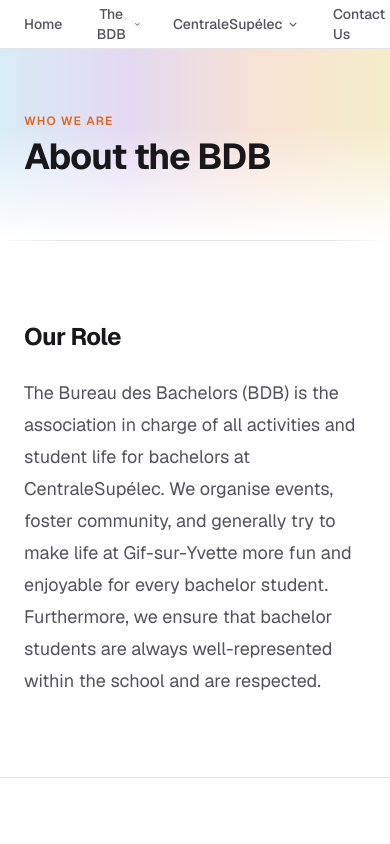
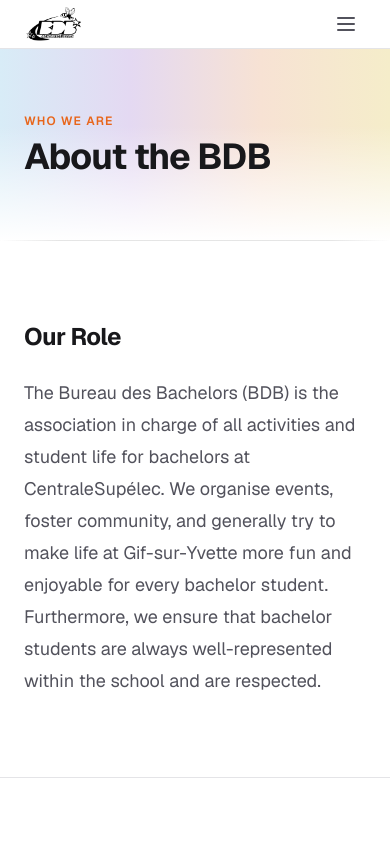
Before and after one commit to chordeaux/bdb-site, a Next.js app: page /about in a window 390 px wide. Shown: the top 844 px of the page. Built offline with nearby package versions, Linux system fonts and the light colour scheme.

Commit message:
made mobile-friendly

```diff
--- a/src/app/contact/page.tsx
+++ b/src/app/contact/page.tsx
@@ -30,7 +30,7 @@
 
 const colsClass: Record<number, string> = {
     3: "grid-cols-1 sm:grid-cols-2 lg:grid-cols-3",
-    4: "grid-cols-2 lg:grid-cols-4",
+    4: "grid-cols-1 sm:grid-cols-2 lg:grid-cols-4",
 };
 
 function Section({ title, members, cols = 3 }: { title: string; members: Member[]; cols?: number }) {
--- a/src/app/page.tsx
+++ b/src/app/page.tsx
@@ -37,12 +37,12 @@
               alt="BDB logo"
               width={550}
               height={300}
-              className="mx-auto block"
+              className="mx-auto block w-full max-w-[240px] sm:max-w-[380px] md:max-w-[550px] h-auto"
               priority
             />
           </FadeIn>
           <FadeIn delay={200} direction="up" duration={800}>
-            <h1 style={{ fontFamily: 'var(--font-melodrama)' }} className="text-8xl font-bold leading-tight tracking-tight text-zinc-900 dark:text-zinc-50">
+            <h1 style={{ fontFamily: 'var(--font-melodrama)' }} className="text-4xl sm:text-6xl md:text-8xl font-bold leading-tight tracking-tight text-zinc-900 dark:text-zinc-50">
               Bureau des Bachelors
             </h1>
           </FadeIn>
@@ -126,7 +126,7 @@
             </h2>
           </FadeIn>
           <FadeIn delay={150} duration={700}>
-            <div className="flex flex-wrap items-center justify-center gap-12">
+            <div className="flex flex-wrap items-center justify-center gap-8 sm:gap-12">
               <SGLogo className="" />
               <Image
                 src="/Auto-ecole-Paris-Saclay-Gif-blanc.png"
--- a/src/components/Navbar.tsx
+++ b/src/components/Navbar.tsx
@@ -55,7 +55,21 @@
   );
 }
 
+const bdbItems: DropdownItem[] = [
+  { label: "About", href: "/about" },
+  { label: "Events", href: "/events" },
+  { label: "Clubs", href: "/clubs" },
+  { label: "Member Portal", href: "https://my.bdbcs.fr/login/", external: true },
+];
+
+const csItems: DropdownItem[] = [
+  { label: "The Centrale Bachelor Program", href: "/program" },
+  { label: "Useful Links", href: "/links" },
+];
+
 export default function Navbar() {
+  const [mobileOpen, setMobileOpen] = useState(false);
+
   return (
     <nav className="sticky top-0 z-10 border-b border-zinc-200 bg-white/80 backdrop-blur dark:border-zinc-800 dark:bg-zinc-950/80">
       <div className="mx-auto flex max-w-6xl items-center justify-between px-6 py-1">
@@ -63,7 +77,8 @@
           <Image src="/logo.png" alt="BDB logo" width={60} height={60} />
         </a>
 
-        <div className="flex items-center gap-8">
+        {/* Desktop nav */}
+        <div className="hidden md:flex items-center gap-8">
           <a
             href="/"
             className="animate-in fade-in slide-in-from-top-2 fill-mode-both duration-500 delay-100 text-sm font-medium text-zinc-600 hover:text-brand-blue dark:text-zinc-400 dark:hover:text-brand-blue"
@@ -72,25 +87,11 @@
           </a>
 
           <div className="animate-in fade-in slide-in-from-top-2 fill-mode-both duration-500 delay-200">
-            <NavDropdown
-              label="The BDB"
-              items={[
-                { label: "About", href: "/about" },
-                { label: "Events", href: "/events" },
-                { label: "Clubs", href: "/clubs" },
-                { label: "Member Portal", href: "https://my.bdbcs.fr/login/", external: true },
-              ]}
-            />
+            <NavDropdown label="The BDB" items={bdbItems} />
           </div>
 
           <div className="animate-in fade-in slide-in-from-top-2 fill-mode-both duration-500 delay-300">
-            <NavDropdown
-              label="CentraleSupélec"
-              items={[
-                { label: "The Centrale Bachelor Program", href: "/program" },
-                { label: "Useful Links", href: "/links" },
-              ]}
-            />
+            <NavDropdown label="CentraleSupélec" items={csItems} />
           </div>
 
           <a
@@ -100,7 +101,77 @@
             Contact Us
           </a>
         </div>
+
+        {/* Hamburger button — mobile only */}
+        <button
+          className="md:hidden flex items-center justify-center p-2 rounded-md text-zinc-600 dark:text-zinc-400 hover:text-brand-blue dark:hover:text-brand-blue"
+          onClick={() => setMobileOpen((v) => !v)}
+          aria-label="Toggle menu"
+        >
+          {mobileOpen ? (
+            <svg xmlns="http://www.w3.org/2000/svg" className="h-6 w-6" fill="none" viewBox="0 0 24 24" stroke="currentColor">
+              <path strokeLinecap="round" strokeLinejoin="round" strokeWidth={2} d="M6 18L18 6M6 6l12 12" />
+            </svg>
+          ) : (
+            <svg xmlns="http://www.w3.org/2000/svg" className="h-6 w-6" fill="none" viewBox="0 0 24 24" stroke="currentColor">
+              <path strokeLinecap="round" strokeLinejoin="round" strokeWidth={2} d="M4 6h16M4 12h16M4 18h16" />
+            </svg>
+          )}
+        </button>
       </div>
+
+      {/* Mobile menu */}
+      {mobileOpen && (
+        <div className="md:hidden border-t border-zinc-200 dark:border-zinc-800 bg-white/95 dark:bg-zinc-950/95 backdrop-blur animate-in fade-in slide-in-from-top-2 duration-150">
+          <div className="px-6 py-4 flex flex-col">
+            <a
+              href="/"
+              onClick={() => setMobileOpen(false)}
+              className="py-2.5 text-sm font-medium text-zinc-700 dark:text-zinc-300 hover:text-brand-blue"
+            >
+              Home
+            </a>
+
+            <p className="pt-4 pb-1 text-xs font-semibold uppercase tracking-widest text-brand-orange">
+              The BDB
+            </p>
+            {bdbItems.map((item) => (
+              <a
+                key={item.href}
+                href={item.href}
+                target={item.external ? "_blank" : undefined}
+                rel={item.external ? "noopener noreferrer" : undefined}
+                onClick={() => setMobileOpen(false)}
+                className="py-2 pl-3 text-sm text-zinc-600 dark:text-zinc-400 hover:text-brand-blue"
+              >
+                {item.label}
+              </a>
+            ))}
+
+            <p className="pt-4 pb-1 text-xs font-semibold uppercase tracking-widest text-brand-orange">
+              CentraleSupélec
+            </p>
+            {csItems.map((item) => (
+              <a
+                key={item.href}
+                href={item.href}
+                onClick={() => setMobileOpen(false)}
+                className="py-2 pl-3 text-sm text-zinc-600 dark:text-zinc-400 hover:text-brand-blue"
+              >
+                {item.label}
+              </a>
+            ))}
+
+            <a
+              href="/contact"
+              onClick={() => setMobileOpen(false)}
+              className="mt-4 py-2.5 text-sm font-medium text-zinc-700 dark:text-zinc-300 hover:text-brand-blue"
+            >
+              Contact Us
+            </a>
+          </div>
+        </div>
+      )}
     </nav>
   );
 }
```
Lines whose indentation alone changed are shown as unchanged.
